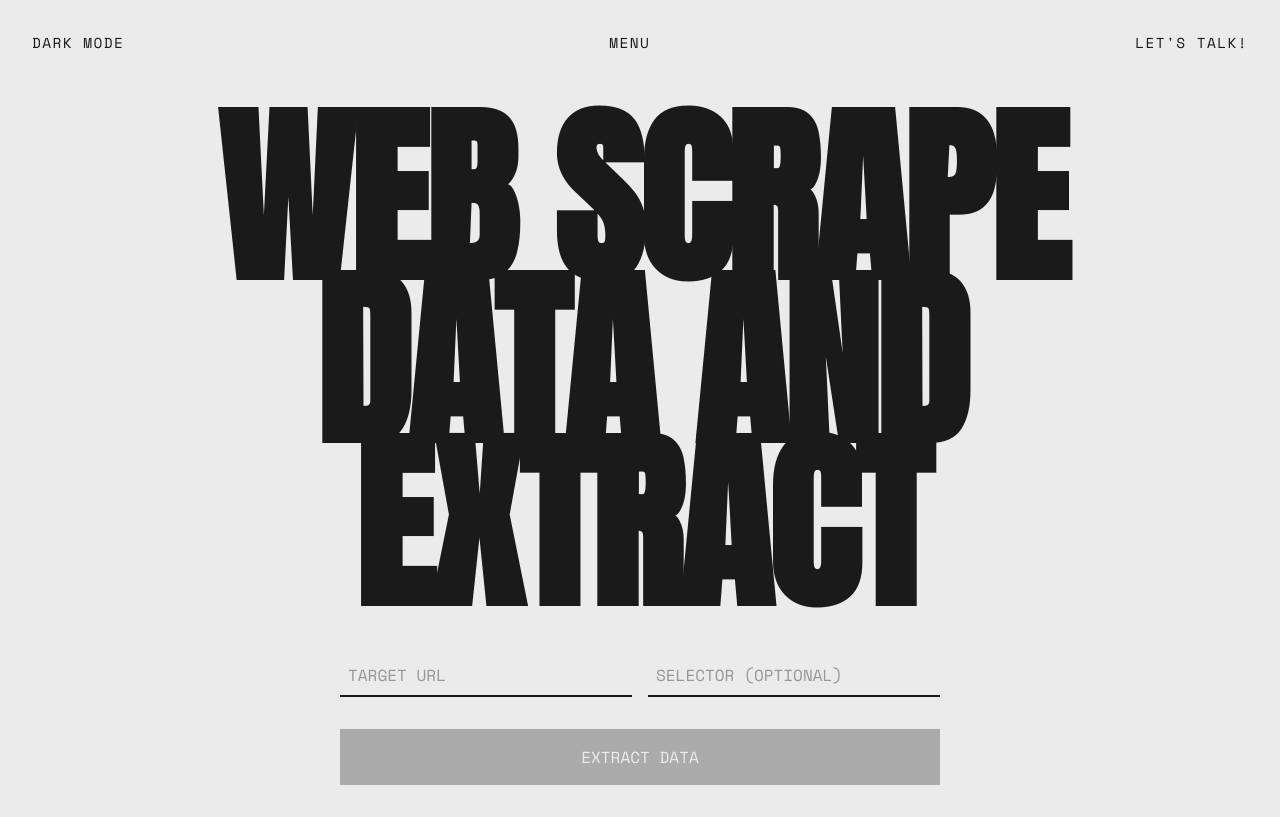
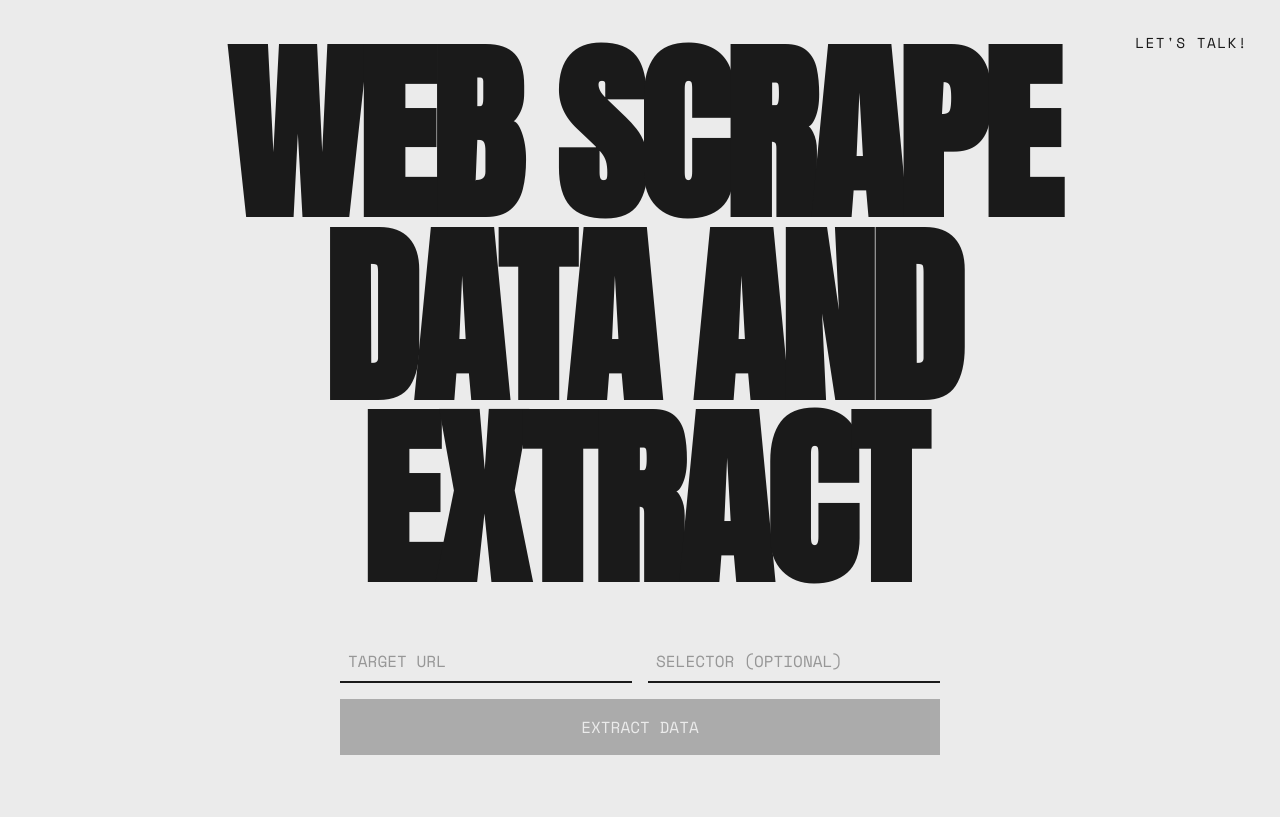
Before and after one commit to tusharathub/web-scraper, a React (Vite) app in the folder frontend/: page / in a window 1280 px wide. Built offline with nearby package versions, Linux system fonts and the light colour scheme.

Commit message:
removed navbar

```diff
--- a/frontend/src/App.jsx
+++ b/frontend/src/App.jsx
@@ -45,13 +45,8 @@ function App() {
 
   return (
     <div className="app-container">
-      <header>
-        <div className="nav-item">DARK MODE</div>
-        <div className="nav-item">MENU</div>
-        <div className="nav-item">LET'S TALK!</div>
-      </header>
-
       <main>
+        <div className="nav-item" style={{ position: 'absolute', top: '2rem', right: '2rem', fontSize: '0.9rem', textTransform: 'uppercase', letterSpacing: '0.1em', cursor: 'pointer' }} onClick={() => window.open('https://github.com/tusharathub', '_blank')}>LET'S TALK!</div>
         <h1>
           WEB SCRAPE<br/>
           DATA AND<br/>
--- a/frontend/src/index.css
+++ b/frontend/src/index.css
@@ -57,9 +57,9 @@ main {
 h1 {
   font-family: 'Anton', sans-serif;
   font-size: clamp(4rem, 15vw, 12rem);
-  line-height: 0.85;
+  line-height: 0.95;
   text-transform: uppercase;
-  letter-spacing: -0.02em;
+  letter-spacing: -0.03em;
   margin-bottom: 3rem;
 }
 
@@ -68,7 +68,7 @@ h1 {
   max-width: 600px;
   display: flex;
   flex-direction: column;
-  gap: 1rem;
+  /* gap: 1rem; */
 }
 
 .input-row {
```
Also changed, not shown: 1 other file (tests, documents, lock files or other folders).
